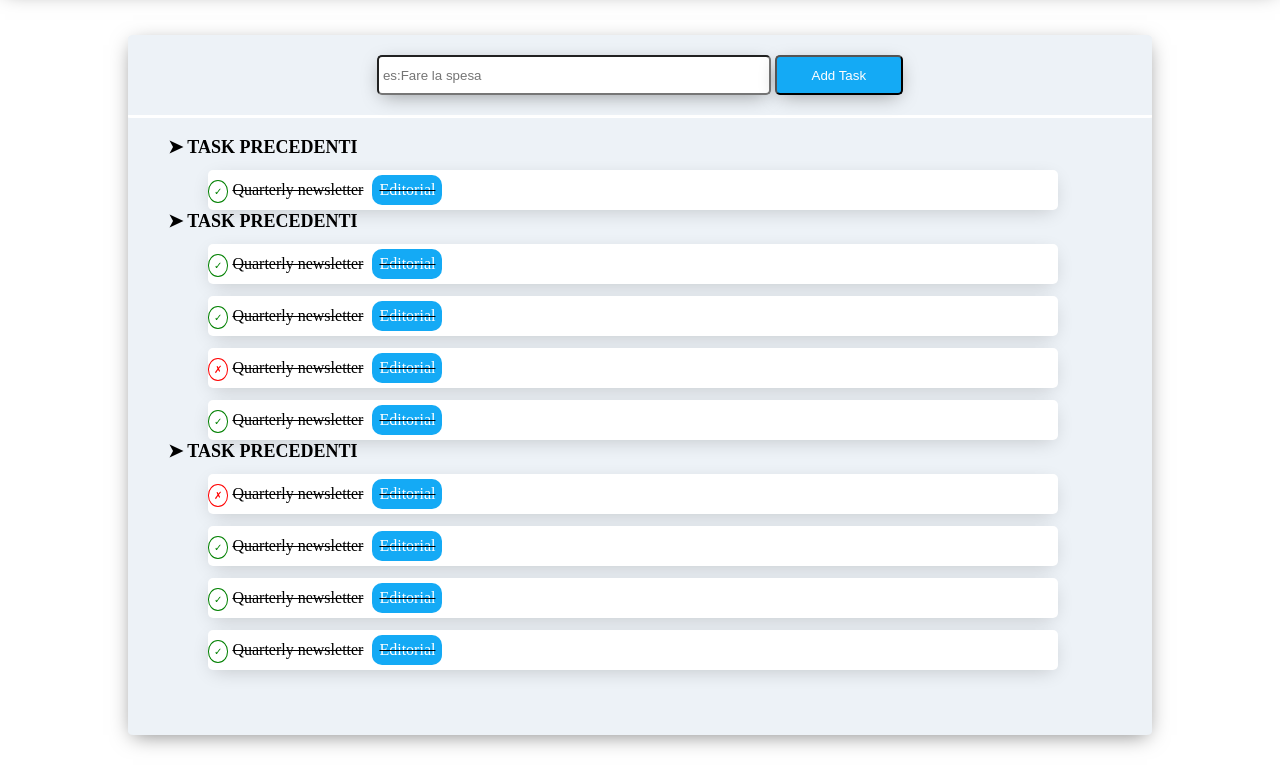
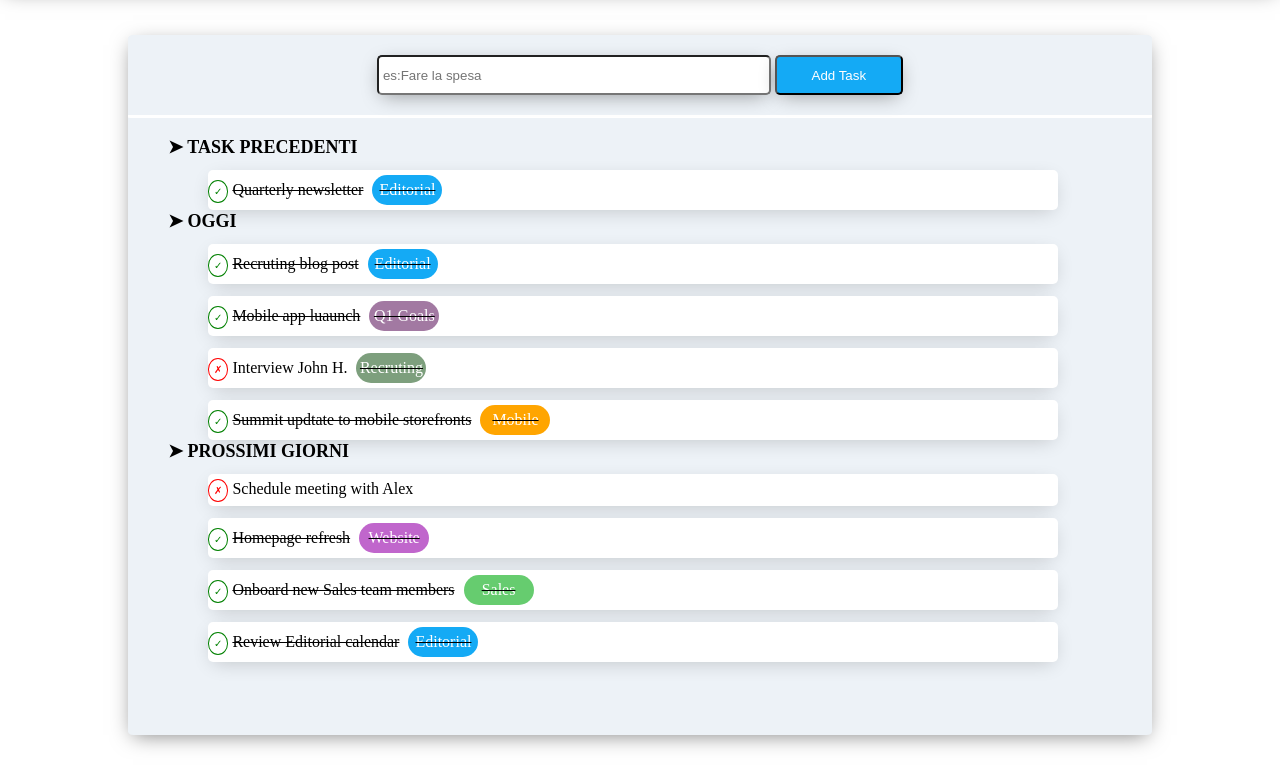
Before and after one commit to francesco-mauro/html-css-toboolist, a plain HTML site: page Index.html in a window 1280 px wide. Shown: the part 105-880 px from the top of the page. Drawn offline with Linux system fonts and the light colour scheme.

Commit message:
feat: project end

```diff
--- a/Index.html
+++ b/Index.html
@@ -33,59 +33,67 @@
                     <ul>
                         <li class="task-reminder">
                             <span class="checkbox">&check;</span>
-                            <span class="inner-text">Quarterly newsletter</span>
-                            <span class="editorial">Editorial</span>
+                            <span class="barred-text">Quarterly newsletter</span>
+                            <span class="editorial barred-text">Editorial</span>
                         </li>
                     </ul>
                 </li>
 
-                <li> <span class="arrow">&#10148 TASK PRECEDENTI</span>
+                <li> <span class="arrow">&#10148 OGGI</span>
                     <ul>
+
                         <li class="task-reminder">
                             <span class="checkbox">&check;</span>
-                            <span class="inner-text">Quarterly newsletter</span>
-                            <span class="editorial">Editorial</span>
+                            <span class="barred-text">Recruting blog post</span>
+                            <span class="editorial barred-text">Editorial</span>
                         </li>
+
                         <li class="task-reminder">
                             <span class="checkbox">&check;</span>
-                            <span class="inner-text">Quarterly newsletter</span>
-                            <span class="editorial">Editorial</span>
+                            <span class="barred-text">Mobile app luaunch</span>
+                            <span class="q1-goals barred-text">Q1 Goals</span>
                         </li>
+
                         <li class="task-reminder">
                             <span class="x-mark">&#10007;</span>
-                            <span class="inner-text">Quarterly newsletter</span>
-                            <span class="editorial">Editorial</span>
+                            <span>Interview John H.</span>
+                            <span class="recruting barred-text">Recruting</span>
                         </li>
+
                         <li class="task-reminder">
                             <span class="checkbox">&check;</span>
-                            <span class="inner-text">Quarterly newsletter</span>
-                            <span class="editorial">Editorial</span>
+                            <span class="barred-text">Summit updtate to mobile storefronts</span>
+                            <span class="mobile barred-text">Mobile</span>
                         </li>
                     </ul>
                 </li>
 
-                <li> <span class="arrow">&#10148 TASK PRECEDENTI</span>
+                <li> <span class="arrow">&#10148 PROSSIMI GIORNI</span>
                     <ul>
+
                         <li class="task-reminder">
                             <span class="x-mark">&#10007;</span>
-                            <span class="inner-text">Quarterly newsletter</span>
-                            <span class="editorial">Editorial</span>
+                            <span>Schedule meeting with Alex</span>
                         </li>
+
                         <li class="task-reminder">
                             <span class="checkbox">&check;</span>
-                            <span class="inner-text">Quarterly newsletter</span>
-                            <span class="editorial">Editorial</span>
+                            <span class="barred-text">Homepage refresh</span>
+                            <span class="website barred-text">Website</span>
                         </li>
+
                         <li class="task-reminder">
                             <span class="checkbox">&check;</span>
-                            <span class="inner-text">Quarterly newsletter</span>
-                            <span class="editorial">Editorial</span>
+                            <span class="barred-text">Onboard new Sales team members</span>
+                            <span class="sales barred-text">Sales</span>
                         </li>
+
                         <li class="task-reminder">
                             <span class="checkbox">&check;</span>
-                            <span class="inner-text">Quarterly newsletter</span>
-                            <span class="editorial">Editorial</span>
+                            <span class="barred-text">Review Editorial calendar</span>
+                            <span class="editorial barred-text">Editorial</span>
                         </li>
+
                     </ul>
                 </li>
 
--- a/css/style.css
+++ b/css/style.css
@@ -99,7 +99,7 @@ ul{
     border-radius: 50%;
 }
 
-.inner-text{
+.barred-text{
     text-decoration: line-through;
     text-decoration-color: black;
 }
@@ -114,9 +114,8 @@ ul{
     box-sizing: border-box;
     color: white;
     background-color: #14aaf5;
-    border-radius: 10px;
-    text-decoration: line-through;
-    text-decoration-color: black;
+    border-radius: 15px;
+
 }
 
 .x-mark{
@@ -132,36 +131,62 @@ ul{
     border-radius: 50%;
 }
 
-
-
-
-
-
-
-
-
-
-
-
-
-
-
-
-
-
-
-/*
-.prova{
-
+.q1-goals {
+    margin: 5px;
+    display: inline-block;
+    text-align: center;
+    height: 30px;
+    width: 70px;
+    box-sizing: border-box;
+    color: white;
+    background-color: rgba(134, 81, 134, 0.767);
+    border-radius: 15px;
 }
 
+.recruting {
+    margin: 5px;
+    display: inline-block;
+    text-align: center;
+    height: 30px;
+    width: 70px;
+    box-sizing: border-box;
+    color: white;
+    background-color: rgba(81, 126, 81, 0.747);
+    border-radius: 15px;
+}
 
- */
-/*
-U+027A4
-UNICODE
-&#x27A4;
-HEX CODE
-&#10148;
-HTML CODE
-*/
+.mobile {
+    margin: 5px;
+    display: inline-block;
+    text-align: center;
+    height: 30px;
+    width: 70px;
+    box-sizing: border-box;
+    color: white;
+    background-color: orange;
+    border-radius: 15px;
+}
+
+.website {
+    margin: 5px;
+    display: inline-block;
+    text-align: center;
+    height: 30px;
+    width: 70px;
+    box-sizing: border-box;
+    color: white;
+    background-color: rgb(192, 102, 204);
+    border-radius: 15px;
+}
+
+.sales {
+    margin: 5px;
+    display: inline-block;
+    text-align: center;
+    height: 30px;
+    width: 70px;
+    box-sizing: border-box;
+    color: white;
+    background-color: rgb(102, 204, 111);
+    border-radius: 15px;
+}
```
